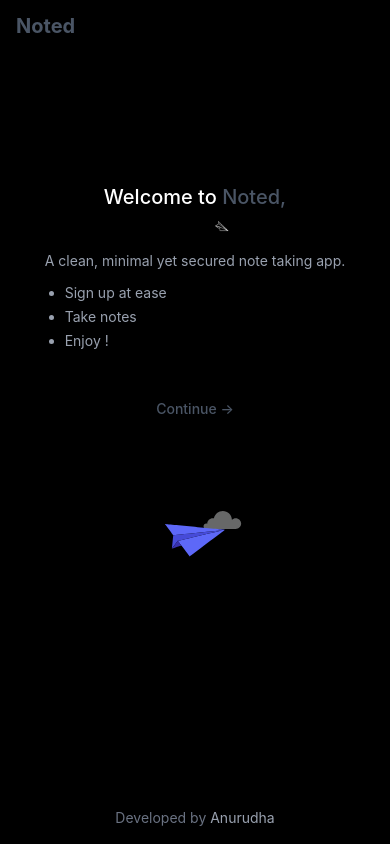
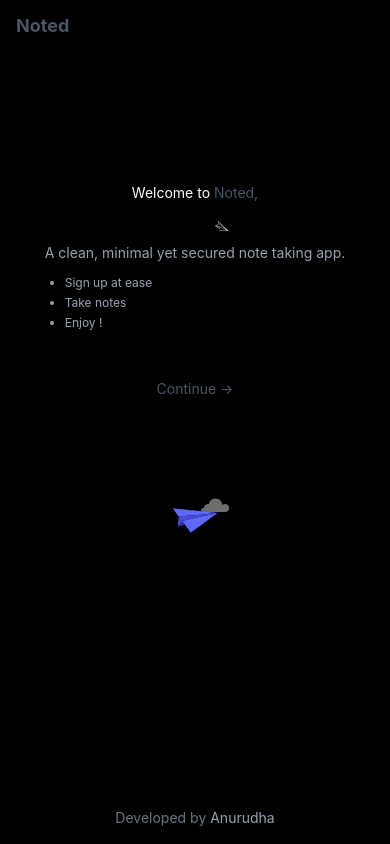
Before and after one commit to anurudha07/Noted, a Next.js app in the folder frontend/: page / in a window 390 px wide. Built offline with nearby package versions, Linux system fonts and the light colour scheme.

Commit message:
Fixed mobile design

```diff
--- a/frontend/src/app/page.tsx
+++ b/frontend/src/app/page.tsx
@@ -1,22 +1,32 @@
 'use client';
 
+import React, { useEffect, useState } from 'react';
 import { motion } from 'framer-motion';
 import Lottie from 'lottie-react';
-import developerAnimation from '../../.../../public/developer-animation.json';
 import Link from 'next/link';
 import Image from 'next/image';
-import { useState } from 'react';
 
-export default function Home() {
-  // cat position state
-  const [catPos, setCatPos] = useState<{ x: number; y: number }>({
-    x: 200,
-    y: 200,
-  });
+type Pos = { x: number; y: number };
+
+export default function Home(): React.ReactElement {
+  const [catPos, setCatPos] = useState<Pos>({ x: 200, y: 200 });
+  const [animationData, setAnimationData] = useState<any | null>(null);
+
+  useEffect(() => {
+    // load animation JSON from public folder
+    fetch('/developer-animation.json')
+      .then((res) => {
+        if (!res.ok) throw new Error('Failed to load animation');
+        return res.json();
+      })
+      .then((data) => setAnimationData(data))
+      .catch(() => setAnimationData(null));
+  }, []);
+
 
   const handleClick = (e: React.MouseEvent<HTMLDivElement>) => {
     setCatPos({
-      x: e.clientX - 50, // adjust to center the cat
+      x: e.clientX - 50,
       y: e.clientY - 50,
     });
   };
@@ -30,21 +40,18 @@ export default function Home() {
       <header className="w-full bg-black-950 relative z-10">
         <div className="max-w-screen-xl mx-auto px-4 sm:px-6 lg:px-20 py-3">
           <div className="flex items-center gap-2 text-base font-bold text-blue-600">
-            <span className="text-xl text-gray-600">Noted</span>
+            <span className="text-lg text-gray-600">Noted</span>
           </div>
         </div>
       </header>
 
       {/* Hero Section */}
-      <main
-        className="flex-1 text-center max-w-3xl mx-auto px-4 relative z-10"
-  style={{ marginTop: '8.2rem' }}
-      >
+      <main className="flex-1 text-center max-w-3xl mx-auto px-4 relative z-10" style={{ marginTop: '8.2rem' }}>
         <motion.h1
           initial={{ opacity: 0, y: 10 }}
           animate={{ opacity: 1, y: 0 }}
           transition={{ duration: 0.8 }}
-          className="text-xl sm:text-sm md:text-base font-medium text-white mb-10"
+          className="text-sm sm:text-sm  text-white mb-10 "
         >
           Welcome to <span className="text-gray-600">Noted,</span>
         </motion.h1>
@@ -58,7 +65,7 @@ export default function Home() {
         >
           <p className="mb-3">A clean, minimal yet secured note taking app.</p>
 
-          <ul className="list-disc text-gray-400 text-left max-w-md mx-auto pl-5 space-y-1 text-sm mb-3">
+          <ul className="list-disc text-gray-400 text-left max-w-md mx-auto pl-5 space-y-1 text-xs mb-3">
             <li>Sign up at ease</li>
             <li>Take notes</li>
             <li>Enjoy !</li>
@@ -67,52 +74,41 @@ export default function Home() {
           <div className="mt-12 flex justify-center">
             <Link
               href="/login"
-              className="text-gray-600 text-sm font-medium inline-flex items-center gap-1 transform transition-transform duration-150 hover:translate-x-1"
+
+              className="text-sm xs:text-lg text-gray-600  inline-flex items-center gap-1 transform transition-transform duration-150 hover:translate-x-1"
             >
               Continue →
             </Link>
           </div>
         </motion.div>
 
-        {/* Lottie SVG */}
-        <div className="mt-1 flex justify-center pb-12">
-          <Lottie
-            animationData={developerAnimation}
-            loop
-            autoplay
-            style={{ width: 200, height: 220 }}
-          />
+        {/* Lottie */}
+        <div className="mt-15 flex justify-center pb-12">
+          <div className="w-48 h-28">
+            {animationData ? (
+              <Lottie animationData={animationData} loop autoplay style={{ width: '100%', height: '100%' }} />
+            ) : (
+              <div className="w-full h-full flex items-center justify-center text-xs text-gray-500">Animation</div>
+            )}
+          </div>
         </div>
       </main>
 
       {/* Walking Cat */}
       <motion.div
-  className="absolute pointer-events-none z-0"
+        className="pointer-events-none z-0"
         animate={{ left: catPos.x, top: catPos.y }}
         transition={{ type: 'spring', stiffness: 40, damping: 12 }}
-  style={{ width: 90, height: 70 }} // ⬅️ slightly bigger
+        style={{ position: 'absolute', left: catPos.x, top: catPos.y, width: 90, height: 70 }}
       >
-  <Image
-    src="/walking-cat.gif"
-    alt="walking cat"
-    width={90}
-    height={70}
-    unoptimized
-  />
+        <Image src="/walking-cat.gif" alt="walking cat" width={90} height={70} unoptimized />
       </motion.div>
-
-
 
       {/* Footer */}
       <footer className="bg-black-950 py-4 relative z-10">
         <div className="text-center text-gray-500 text-sm">
           Developed by{' '}
-          <Link
-            href="https://portfolio-kxhf.onrender.com/"
-            target="_blank"
-            rel="noopener noreferrer"
-            className="text-gray-400 hover:text-white transition-colors"
-          >
+          <Link href="https://portfolio-kxhf.onrender.com/" target="_blank" rel="noopener noreferrer" className="text-gray-400 hover:text-white transition-colors">
             Anurudha
           </Link>
         </div>
```
Lines whose indentation alone changed are shown as unchanged.
